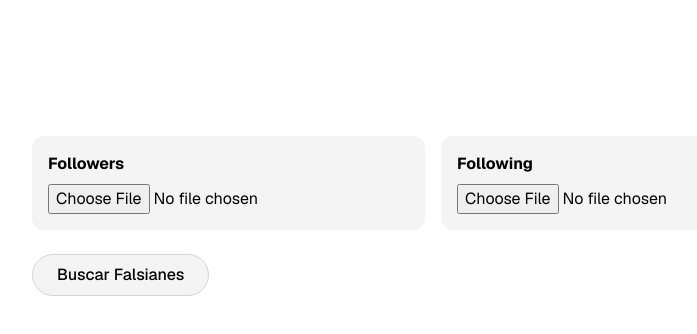
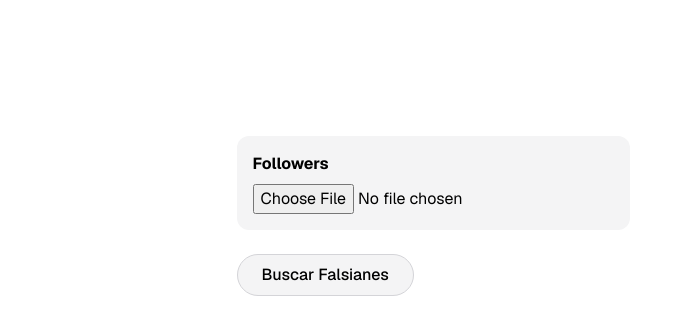
Before and after one commit to evertjr/insta-detractors, a Next.js app: page / in a window 1280 px wide. Shown: the top 334 px of the page, without its empty margins (207-904 px from the left). Built offline with nearby package versions, Linux system fonts and the light colour scheme.

Commit message:
handle zip file

```diff
--- a/package.json
+++ b/package.json
@@ -10,6 +10,7 @@
   },
   "dependencies": {
     "geist": "^1.3.0",
+    "jszip": "^3.10.1",
     "next": "14.2.2",
     "react": "^18",
     "react-dom": "^18"
--- a/src/app/_components/InstaDetractors.tsx
+++ b/src/app/_components/InstaDetractors.tsx
@@ -1,5 +1,6 @@
 "use client";
 
+import JSZip from "jszip";
 import React, { useState } from "react";
 
 type Profile = {
@@ -13,27 +14,51 @@ const DetractorsComponent: React.FC = () => {
   const [following, setFollowing] = useState<Profile[]>([]);
   const [detractors, setDetractors] = useState<Profile[]>([]);
 
-  const handleFileChange =
-    (isFollowers: boolean) =>
-    async (e: React.ChangeEvent<HTMLInputElement>) => {
-      const file = e.target.files?.[0];
-      if (file) {
-        const text = await file.text();
-        const json = JSON.parse(text);
-        // Determine if the provided file is the followers file, or else it's assumed to be following
-        const profiles = isFollowers
-          ? json.map((entry: any) => entry.string_list_data[0])
-          : json.relationships_following.map(
-              (entry: any) => entry.string_list_data[0]
+  const handleFileChange = async (e: React.ChangeEvent<HTMLInputElement>) => {
+    const file = e.target.files?.[0];
+    if (file) {
+      const zip = new JSZip();
+      const content = await zip.loadAsync(file);
+
+      // Use regex to match file names
+      const followersPattern = /^.*followers_\d+\.json$/;
+      const followingPattern = /^.*following(_\d+)?\.json$/;
+
+      const followersProfiles: Profile[] = [];
+      const followingProfiles: Profile[] = [];
+
+      // Search and process followers
+      await Promise.all(
+        Object.keys(content.files)
+          .filter((name) => followersPattern.test(name))
+          .map(async (name) => {
+            const fileContent = await content.files[name].async("text");
+            const json = JSON.parse(fileContent);
+            followersProfiles.push(
+              ...json.map((entry: any) => entry.string_list_data[0])
             );
+          })
+      );
 
-        if (isFollowers) {
-          setFollowers(profiles);
-        } else {
-          setFollowing(profiles);
-        }
-      }
-    };
+      // Search and process following
+      await Promise.all(
+        Object.keys(content.files)
+          .filter((name) => followingPattern.test(name))
+          .map(async (name) => {
+            const fileContent = await content.files[name].async("text");
+            const json = JSON.parse(fileContent);
+            followingProfiles.push(
+              ...json.relationships_following.map(
+                (entry: any) => entry.string_list_data[0]
+              )
+            );
+          })
+      );
+
+      setFollowers(followersProfiles);
+      setFollowing(followingProfiles);
+    }
+  };
 
   const calculateDetractors = () => {
     const followersSet = new Set(followers.map((f) => f.value));
@@ -49,23 +74,10 @@ const DetractorsComponent: React.FC = () => {
             Followers
           </label>
           <input
-            name="followers-file"
             type="file"
-            accept=".json"
-            onChange={handleFileChange(true)}
-            placeholder="Upload Followers JSON"
-          />
-        </div>
-        <div className="flex flex-col gap-2 bg-zinc-100 w-fit p-4 rounded-xl">
-          <label htmlFor="following-file" className="font-bold">
-            Following
-          </label>
-          <input
-            name="following-file"
-            type="file"
-            accept=".json"
-            onChange={handleFileChange(false)}
-            placeholder="Upload Following JSON"
+            accept=".zip"
+            onChange={handleFileChange}
+            placeholder="Upload ZIP File"
           />
         </div>
       </div>
```
Also changed, not shown: 1 other file (tests, documents, lock files or other folders).
